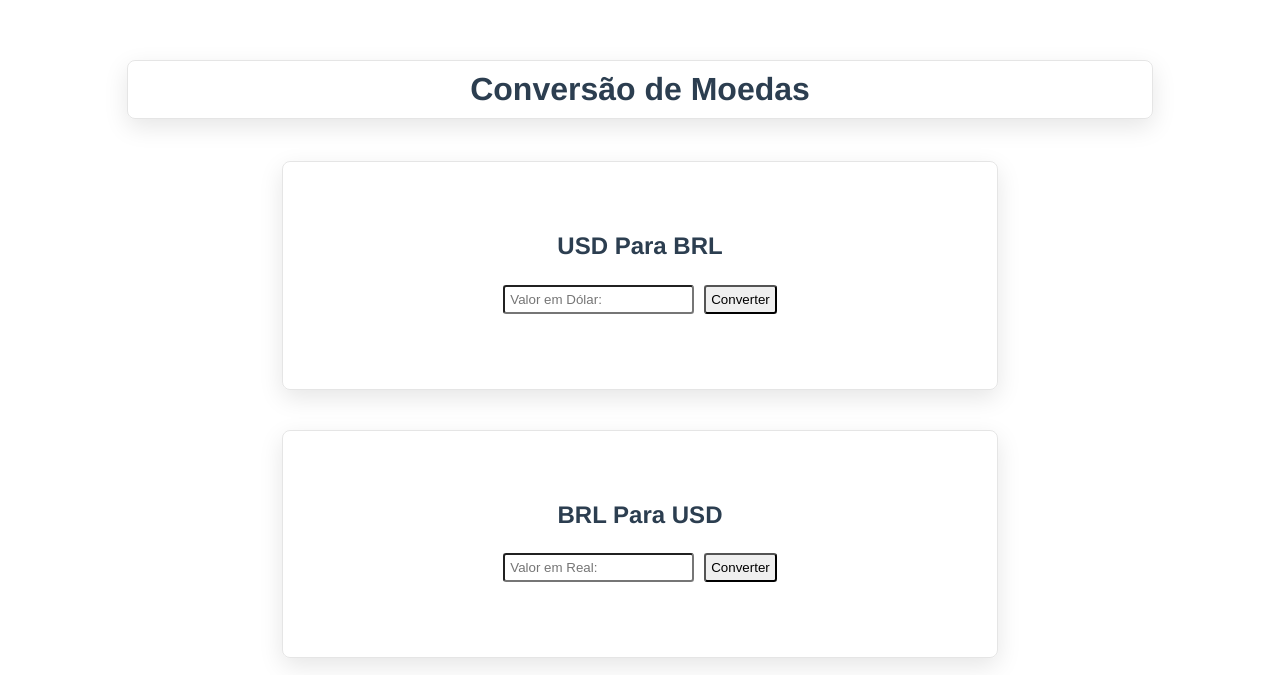
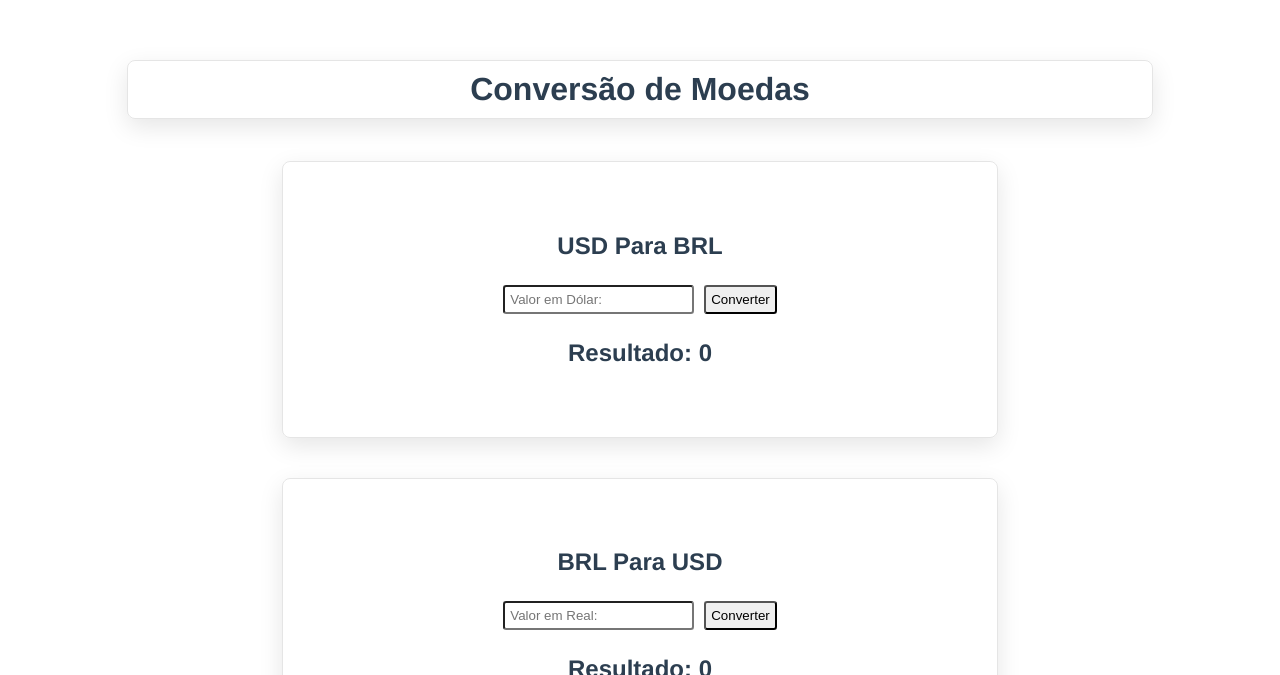
Before and after one commit to t3staa/CurrencyConverterVueJs, a Vue app: page / in a window 1280 px wide. Shown: the part 125-800 px from the top of the page. Built offline with nearby package versions, Linux system fonts and the light colour scheme.

Commit message:
Ultimos retoques

```diff
--- a/src/components/Conversor.vue
+++ b/src/components/Conversor.vue
@@ -22,18 +22,18 @@ export default {
         return{
             moedaA_value: "",
             moedaB_value: "",
-            resultUSD_BRL: "",
-            resultBRL_USD: ""
+            resultUSD_BRL: "Resultado: " + 0,
+            resultBRL_USD: "Resultado: " + 0
         }
     },
 
     methods:{
         converterUSD_BRL(){
-            this.resultUSD_BRL = (this.moedaA_value * 5.6161006159).toFixed(2) + " Reais";
+            this.resultUSD_BRL = "Resultado: " + (this.moedaA_value * 5.6161006159).toFixed(2) + " Reais";
             return this.resultUSD_BRL;
         },
         converterBRL_USD(){
-            this.resultBRL_USD = (this.moedaB_value * 0.178059488).toFixed(2) + " Dolares";
+            this.resultBRL_USD = "Resultado: " + (this.moedaB_value * 0.178059488).toFixed(2) + " Dólares";
             return this.resultBRL_USD;
         }
     }
```
